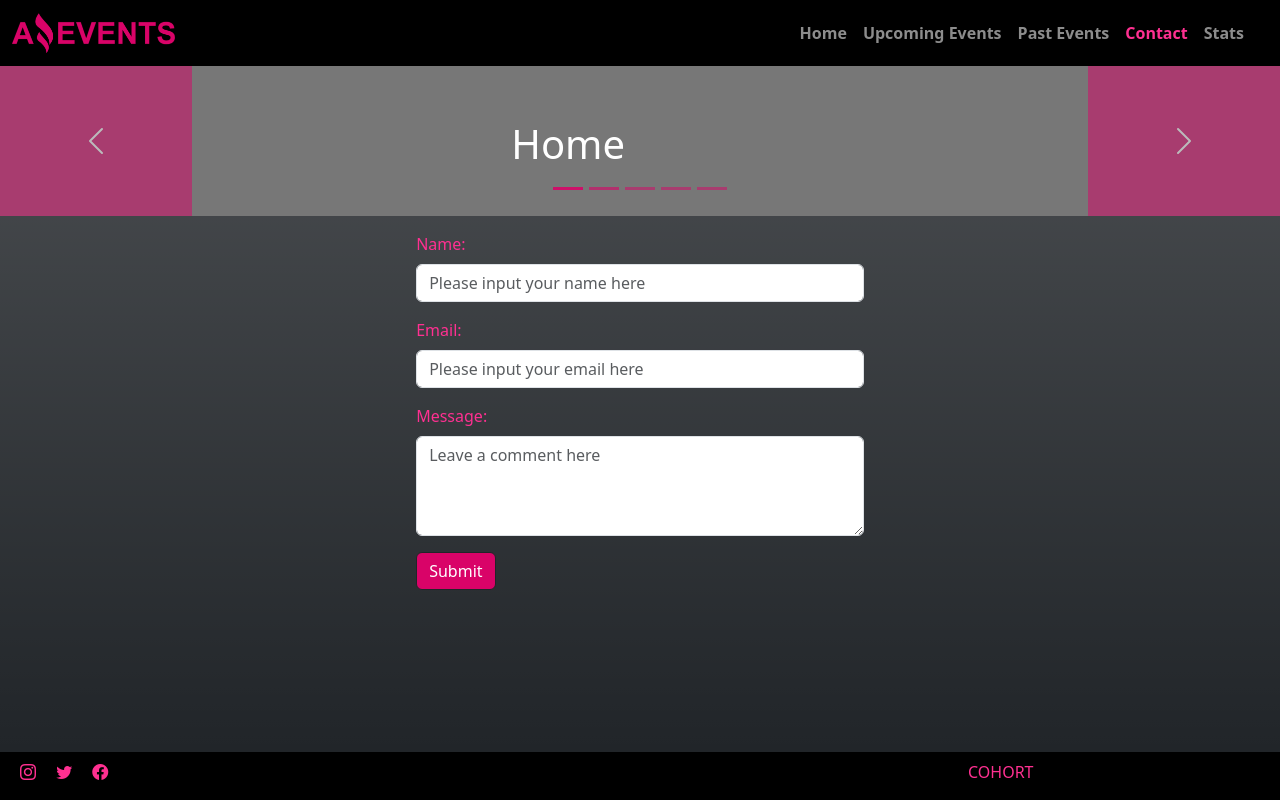
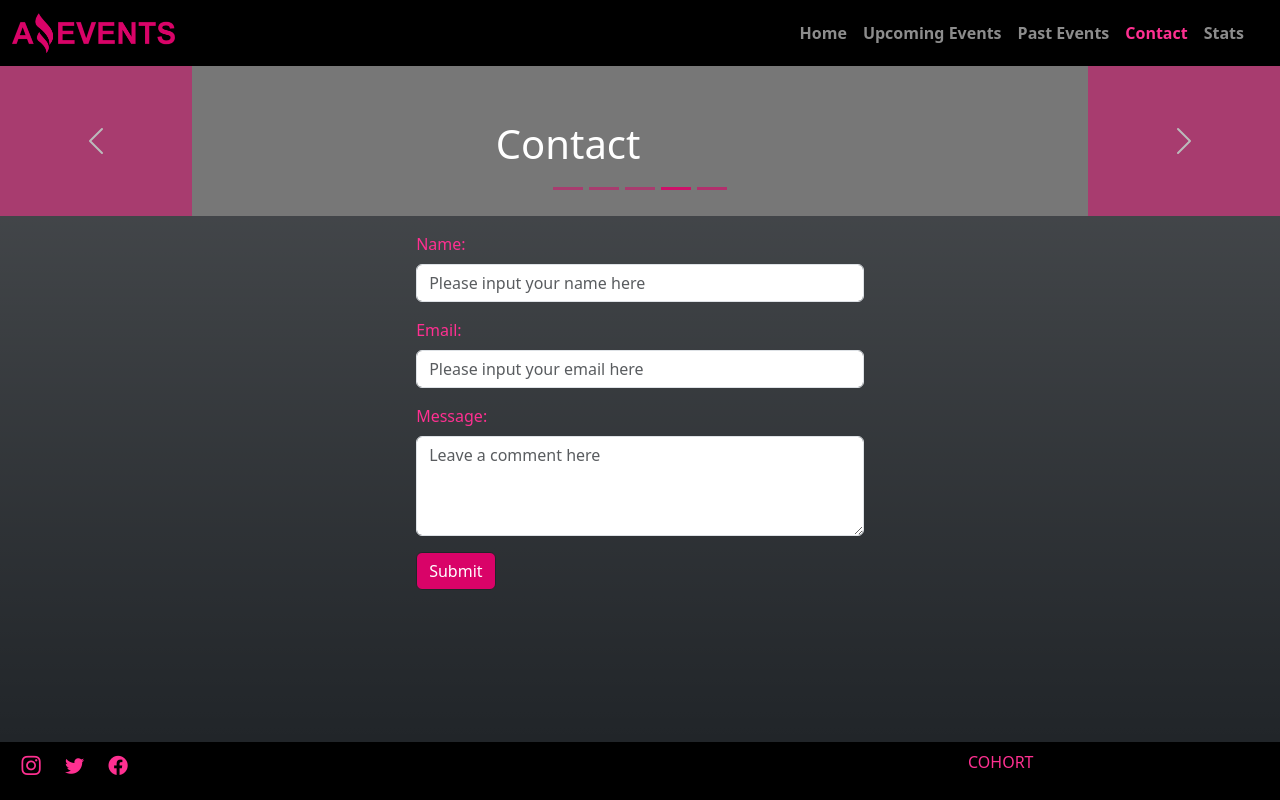
Before and after one commit to topoescobar/AmazingEvents-GarciaEscobar, a plain HTML site: page contact.html in a window 1280 px wide. Drawn offline with nearby package versions, Linux system fonts and the light colour scheme.

Commit message:
Arreglo carrousel

```diff
--- a/assets/styles.css
+++ b/assets/styles.css
@@ -45,8 +45,8 @@ button {
     width: 100%;
 }
 
-.social_icons .bi{
-    height: 3em;
+.social_icons {
+    font-size: 1.2em;
 }
 
 .form_message{
--- a/contact.html
+++ b/contact.html
@@ -55,16 +55,18 @@
     </nav>
     <!-- CARROUSEL -->
     <div id="myCarousel" class="carousel slide" data-bs-ride="carousel">
+
       <div class="carousel-indicators">
-        <button type="button" data-bs-target="#myCarousel" data-bs-slide-to="0" aria-label="Slide 1" class="active"
-          aria-current="true"></button>
-        <button type="button" data-bs-target="#myCarousel" data-bs-slide-to="1" aria-label="Slide 2" class=""></button>
-        <button type="button" data-bs-target="#myCarousel" data-bs-slide-to="2" aria-label="Slide 3" class=""></button>
-        <button type="button" data-bs-target="#myCarousel" data-bs-slide-to="3" aria-label="Slide 4" class=""></button>
-        <button type="button" data-bs-target="#myCarousel" data-bs-slide-to="4" aria-label="Slide 5" class=""></button>
+        <button type="button" data-bs-target="#myCarousel" data-bs-slide-to="0" aria-label="Home"></button>
+        <button type="button" data-bs-target="#myCarousel" data-bs-slide-to="1" aria-label="Upcoming Events" ></button>
+        <button type="button" data-bs-target="#myCarousel" data-bs-slide-to="2" aria-label="Past Events" ></button>
+        <button type="button" data-bs-target="#myCarousel" data-bs-slide-to="3" aria-label="Contact"  class="active"
+        aria-current="true"></button>
+        <button type="button" data-bs-target="#myCarousel" data-bs-slide-to="4" aria-label="Stats" ></button>
       </div>
+
       <div class="carousel-inner">
-        <div class="carousel-item active">
+        <div class="carousel-item">
           <svg class="bd-placeholder-img" width="100%" height="100%" xmlns="http://www.w3.org/2000/svg"
             aria-hidden="true" preserveAspectRatio="xMidYMid slice" focusable="false">
             <rect width="100%" height="100%" fill="#777" data-darkreader-inline-fill=""
@@ -76,6 +78,7 @@
             </div>
           </div>
         </div>
+
         <div class="carousel-item">
           <svg class="bd-placeholder-img" width="100%" height="100%" xmlns="http://www.w3.org/2000/svg"
             aria-hidden="true" preserveAspectRatio="xMidYMid slice" focusable="false">
@@ -88,6 +91,7 @@
             </div>
           </div>
         </div>
+
         <div class="carousel-item">
           <svg class="bd-placeholder-img" width="100%" height="100%" xmlns="http://www.w3.org/2000/svg"
             aria-hidden="true" preserveAspectRatio="xMidYMid slice" focusable="false">
@@ -100,7 +104,8 @@
             </div>
           </div>
         </div>
-        <div class="carousel-item">
+
+        <div class="carousel-item active">
           <svg class="bd-placeholder-img" width="100%" height="100%" xmlns="http://www.w3.org/2000/svg"
             aria-hidden="true" preserveAspectRatio="xMidYMid slice" focusable="false">
             <rect width="100%" height="100%" fill="#777" data-darkreader-inline-fill=""
@@ -112,6 +117,7 @@
             </div>
           </div>
         </div>
+
         <div class="carousel-item ">
           <svg class="bd-placeholder-img" width="100%" height="100%" xmlns="http://www.w3.org/2000/svg"
             aria-hidden="true" preserveAspectRatio="xMidYMid slice" focusable="false">
```
Also changed, not shown: index.html (+9 -9 lines), past_events.html (+13 -8 lines), stats.html (+9 -8 lines), upcoming_events.html (+11 -8 lines).
